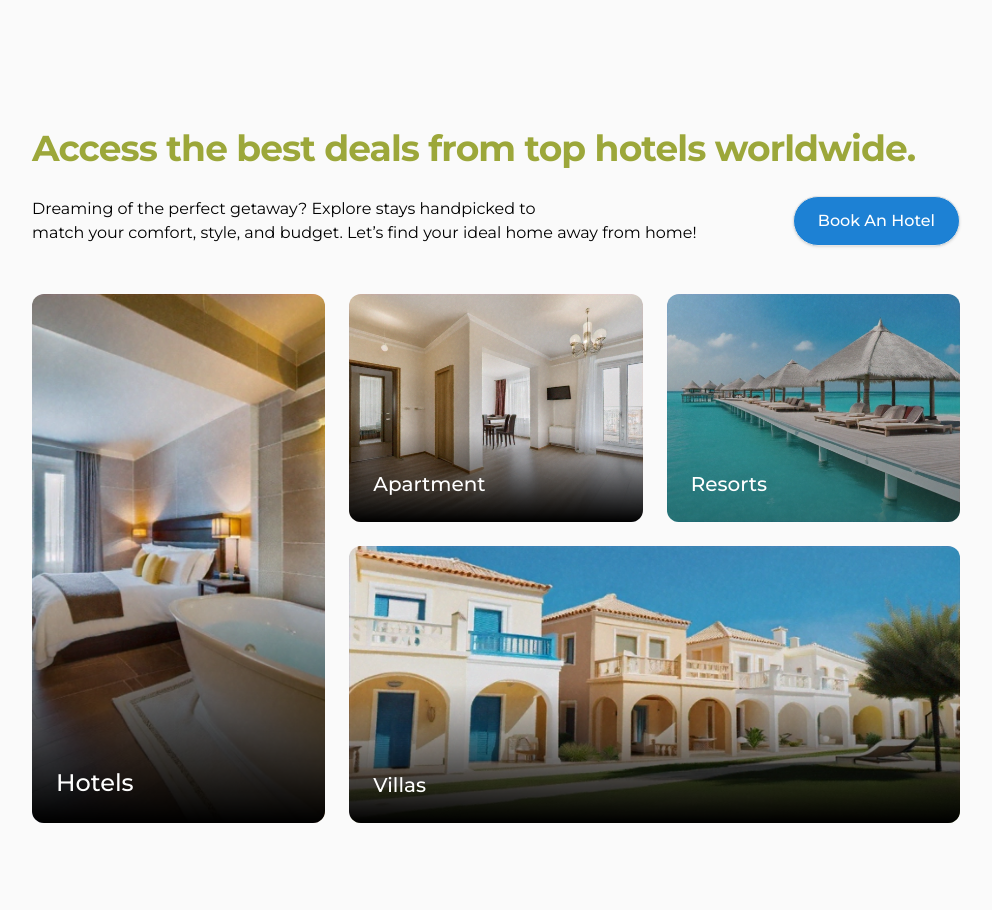
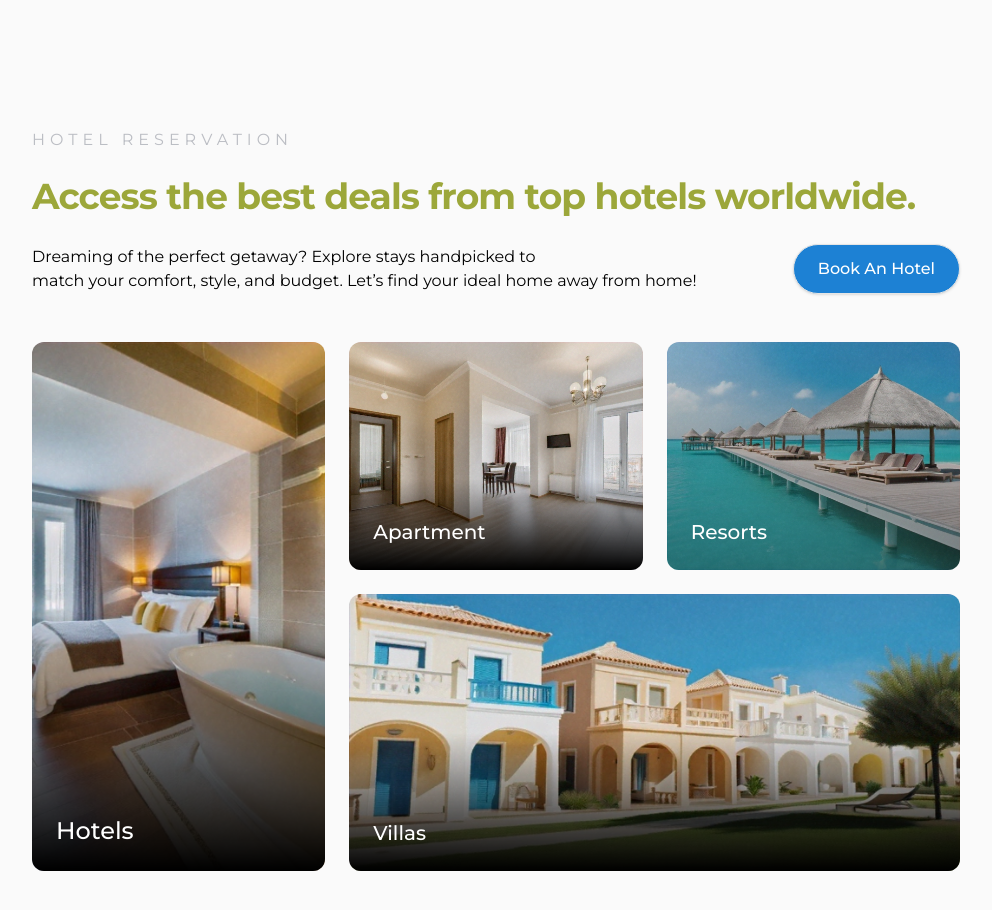
Before and after one commit to mgiwa78/leap-force-app, a React (Vite) app: page / in a window 1280 px wide. Shown: the part 1500-2410 px from the top of the page, without its empty margins (144-1136 px from the left). Built offline with nearby package versions, Linux system fonts and the light colour scheme; no server answers.

Commit message:
Chore: update accomodation component

```diff
--- a/src/components/pages/accommodation/accommodation.tsx
+++ b/src/components/pages/accommodation/accommodation.tsx
@@ -20,6 +20,9 @@ export default function HomeAccomodation() {
       <div className="">
         <RenderIf condition={!isRouteMatch}>
           <div className="mb-12">
+            <h1 className="pb-6 text-[#000A2340]/25 tracking-[5px] text-base">
+              HOTEL RESERVATION
+            </h1>
             <div className="space-y-4">
               <h1 className="text-primary text-2xl md:text-4xl font-bold tracking-tight">
                 Access the best deals from top hotels worldwide.
```
